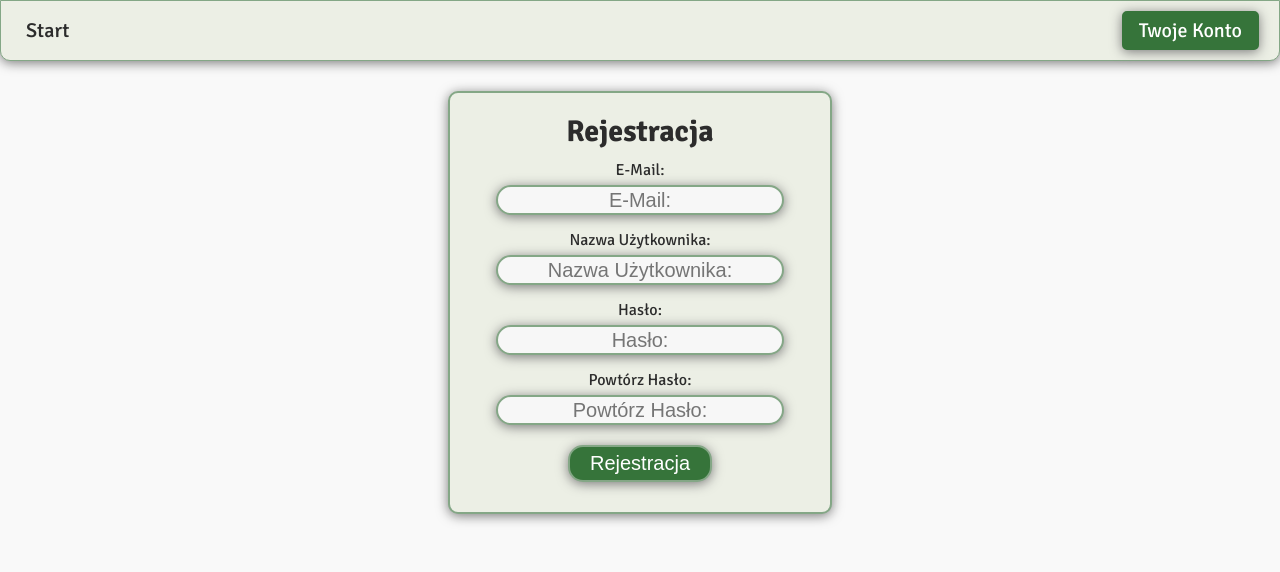
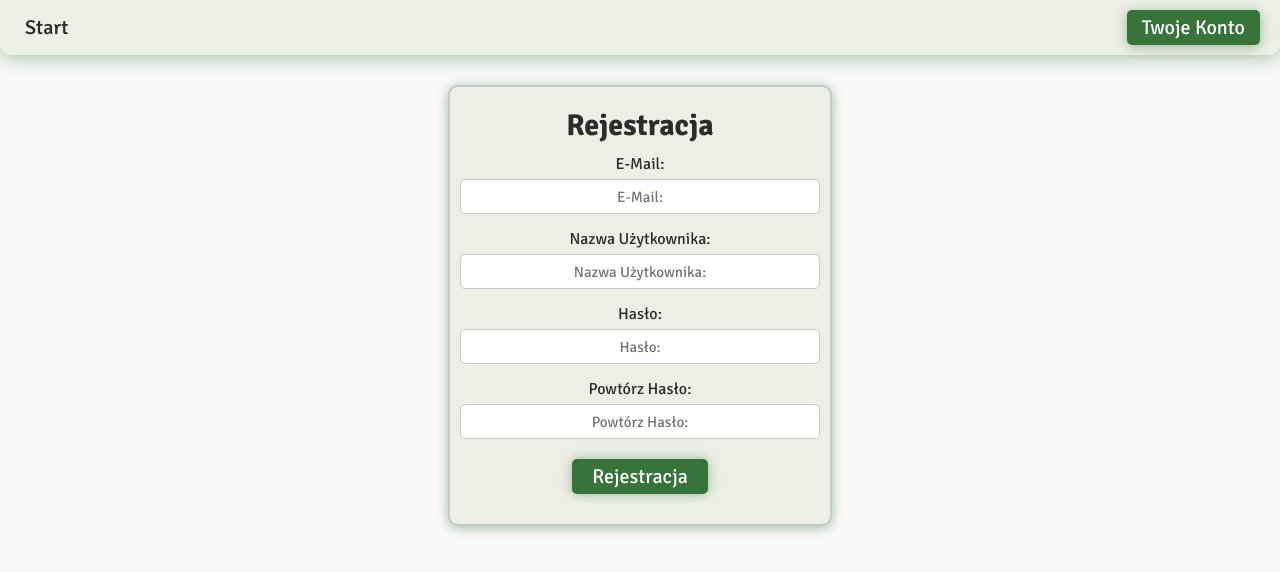
Before and after one commit to Paullina26/advertising_service, a React (Create React App) app in the folder client/: page /registration in a window 1280 px wide. Shown: the top 572 px of the page. Built offline with nearby package versions, Linux system fonts and the light colour scheme.

Commit message:
add textarea in anouncement fixed style aplication

```diff
--- a/client/src/components/Form/Input.js
+++ b/client/src/components/Form/Input.js
@@ -6,18 +6,18 @@ const LabelStyled = styled.label`
 
 const InputStyled = styled.input`
   display: block;
-  border-radius: 15px;
-  font-size: 20px;
+  border-radius: 5px;
+  font-size: 15px;
   border: 0px;
   text-align: center;
   margin: 0px auto;
   margin-bottom: 15px;
   margin-top: 5px;
-  width: 80%;
-  height: 30px;
+  width: 100%;
+  height: 35px;
+  padding: 5px;
   background-color: ${({ theme }) => theme.colors.BackgroundInput};
-  box-shadow: 0px 2px 12px ${({ theme }) => theme.colors.BorderShadow};
-  border: 2px solid ${({ theme }) => theme.colors.Border};
+  border: 1px solid ${({ theme }) => theme.colors.Border};
 `;
 
 const Input = ({
@@ -31,6 +31,10 @@ const Input = ({
   minlength,
   pattern,
   required,
+  className,
+  maxLength,
+  rows,
+  cols,
 }) => {
   return (
     <LabelStyled htmlFor={id}>
@@ -45,6 +49,10 @@ const Input = ({
         minlength={minlength}
         pattern={pattern}
         required={required}
+        className={className}
+        maxLength={maxLength}
+        rows={rows}
+        cols={cols}
       />
     </LabelStyled>
   );
--- a/client/src/components/Form/Submit.js
+++ b/client/src/components/Form/Submit.js
@@ -2,7 +2,7 @@ import styled from 'styled-components';
 
 const InputStyled = styled.input`
   display: block;
-  border-radius: 15px;
+  border-radius: 5px;
   font-size: 20px;
   padding: 5px 20px;
   border: 0px;
@@ -10,12 +10,12 @@ const InputStyled = styled.input`
   margin-top: 20px;
   color: ${({ theme }) => theme.colors.FontLight};
   background-color: ${({ theme }) => theme.colors.BackgroundSubmit};
-  box-shadow: 0px 2px 12px ${({ theme }) => theme.colors.BorderShadow};
-  border: 2px solid ${({ theme }) => theme.colors.Border};
+  box-shadow: 0px 0px 12px ${({ theme }) => theme.colors.BorderShadow};
   cursor: pointer;
   :hover {
     color: ${({ theme }) => theme.colors.FontSubmitHover};
-    background-color: ${({ theme }) => theme.colors.BackgroundInput};
+    background-color: ${({ theme }) => theme.colors.FontLight};
+    box-shadow: 0px 0px 20px ${({ theme }) => theme.colors.BorderShadowLight};
   }
 `;
 
--- a/client/src/components/Navigation/Navigation.js
+++ b/client/src/components/Navigation/Navigation.js
@@ -14,8 +14,9 @@ export const ContainerNav = styled.div`
   padding: 10px;
   background-color: ${({ theme }) => theme.colors.BackgroundNavigation};
   border-radius: 0px 0px 10px 10px;
-  border: 1px solid ${({ theme }) => theme.colors.Border};
-  box-shadow: 0px 2px 12px ${({ theme }) => theme.colors.BorderShadow};
+  /* border: 1px solid ${({ theme }) => theme.colors.Border}; */
+  /* box-shadow: 0px 2px 20px inset ${({ theme }) => theme.colors.BorderShadow}; */
+  box-shadow: 0px 2px 20px ${({ theme }) => theme.colors.BorderShadow};
 `;
 
 export const ContainerBtn = styled.div`
--- a/client/src/components/Navigation/NavigationUserPanel.js
+++ b/client/src/components/Navigation/NavigationUserPanel.js
@@ -5,11 +5,11 @@ import { useNavigate } from 'react-router-dom';
 import { NavLink } from 'react-router-dom';
 
 export const Conteainer = styled.div`
-  width: 20vw;
+  width: 100vw;
   background-color: ${({ theme }) => theme.colors.BackgroundNavigation};
-  border-radius: 0px 10px 10px 0px;
-  border: 1px solid ${({ theme }) => theme.colors.Border};
-  box-shadow: 0px 2px 12px ${({ theme }) => theme.colors.BorderShadow};
+  /* border-radius: 0px 10px 10px 0px; */
+  /* border: 1px solid ${({ theme }) => theme.colors.Border}; */
+  box-shadow: 0px 0px 20px ${({ theme }) => theme.colors.BorderShadow};
   margin-left: 0;
   margin-top: 30px;
   padding: 10px;
@@ -17,7 +17,7 @@ export const Conteainer = styled.div`
 `;
 
 export const StyledLink = styled(NavLink)`
-  display: block;
+  /* display: block; */
   padding: 10px 0px;
   width: 100%;
   height: 100%;
--- a/client/src/components/buttons/UserPanelBtn.js
+++ b/client/src/components/buttons/UserPanelBtn.js
@@ -8,13 +8,14 @@ export const UserPanelButton = styled.button`
   margin-right: 10px;
   color: ${({ theme }) => theme.colors.FontLight};
   background-color: ${({ theme }) => theme.colors.BackgroundUserPanelBtn};
-  border: 2px solid ${({ theme }) => theme.colors.BorderUserPanel};
+  /* border: 2px solid ${({ theme }) => theme.colors.BorderUserPanel}; */
   box-shadow: 0px 2px 12px ${({ theme }) => theme.colors.BorderShadow};
 
   cursor: pointer;
   :hover {
     color: ${({ theme }) => theme.colors.FontSubmitHover};
-    background-color: ${({ theme }) => theme.colors.BackgroundButton};
-    border: 2px solid ${({ theme }) => theme.colors.BorderUserPanel};
+    background-color: ${({ theme }) => theme.colors.FontLight};
+    /* border: 2px solid ${({ theme }) => theme.colors.FontLight}; */
+    box-shadow: 0px 0px 20px ${({ theme }) => theme.colors.BorderShadowLight};
   }
 `;
--- a/client/src/pages/UserPanel/AddAnnouncement.js
+++ b/client/src/pages/UserPanel/AddAnnouncement.js
@@ -1,4 +1,4 @@
-import { Container, FormTittle } from 'styles/Form.style';
+import { FormTittle } from 'styles/Form.style';
 import { useState } from 'react';
 import styled from 'styled-components';
 import Input from 'components/Form/Input';
@@ -6,9 +6,34 @@ import Submit from 'components/Form/Submit';
 import PhoneInput from 'react-phone-input-2';
 import 'react-phone-input-2/lib/style.css';
 
-// export const PhoneInput = styled(PhoneInput)`
-//   background-color: black;
-// `;
+export const Container = styled.div`
+  text-align: center;
+  margin: 30px auto;
+  padding: 10px;
+  background-color: ${({ theme }) => theme.colors.BackgroundForm};
+  min-width: 340px;
+  max-width: 400px;
+  border-radius: 10px;
+  box-shadow: 0px 2px 12px ${({ theme }) => theme.colors.BorderShadow};
+  .titleAnnouncementStyle {
+    width: 300px;
+    text-align: start;
+  }
+  .containerClassPhone {
+    margin: auto;
+    width: 300px;
+    padding: 0;
+    margin-bottom: 15px;
+  }
+  .descriptionAnnouncementStyle {
+    border-radius: 5px;
+    font-size: 15px;
+    padding: 5px;
+    width: 100%;
+    background-color: ${({ theme }) => theme.colors.BackgroundInput};
+    border: 1px solid ${({ theme }) => theme.colors.Border};
+  }
+`;
 
 const AddAnnouncement = () => {
   const [titleAnnouncement, setTitleAnnouncement] = useState('');
@@ -17,9 +42,9 @@ const AddAnnouncement = () => {
   const [error, setError] = useState(null);
 
   const titleElement = {
-    title: 'Tytuł ogłoszenia',
-    description: 'Opis',
-    numberPhone: 'Numer Telefonu',
+    title: 'Tytuł ogłoszenia:',
+    description: 'Opis:',
+    numberPhone: 'Numer Telefonu:',
     submit: 'Dodaj',
   };
 
@@ -45,30 +70,39 @@ const AddAnnouncement = () => {
           placeholder={titleElement.title}
           minlength='4'
           required
+          className='titleAnnouncementStyle'
         />
+        <p>{titleElement.numberPhone}</p>
         <PhoneInput
           country={'pl'}
           label={titleElement.numberPhone}
           id='numberPhone_announcement'
-          // type='tel'
           value={numberPhone}
           onChange={e => setNumberPhone(e)}
-          placeholder={titleElement.numberPhone}
+          specialLabel={titleElement.numberPhone}
           required
-          // containerClass='dupa'
-          // containerStyle={{
-          //   backgroundColor: 'red',
-          // }}
+          containerClass='containerClassPhone'
+          // inputClass='inputClassPhone'
+          // buttonClass='buttonClassPhone'
+          // dropdownClass='dropdownClassPhone'
+          // searchClass='searchClassPhone'
+          // inputStyle='inputStylePhone'
+          // buttonStyle='buttonStylePhone'
+          // dropdownStyle='dropdownStylePhone'
+          // searchStyle='searchStylePhone'
         />
-        <Input
-          label={titleElement.description}
+
+        <p>{titleElement.description}</p>
+        <textarea
+          placeholder={titleElement.description}
+          value={descriptionAnnouncement}
+          name='descriptionAnnouncement'
           id='description_announcement'
-          type='text'
-          value={descriptionAnnouncement}
           onChange={e => setDescriptionAnnouncement(e.target.value)}
-          placeholder={titleElement.description}
-          minlength='4'
-          required
+          cols='30'
+          rows='10'
+          maxLength='100'
+          className='descriptionAnnouncementStyle'
         />
         <Submit id='AddAnnouncement' type='submit' value={titleElement.submit} />
       </form>
--- a/client/src/styles/GlobalStyle.style.js
+++ b/client/src/styles/GlobalStyle.style.js
@@ -7,13 +7,13 @@ export const GlobalStyle = createGlobalStyle`
   }
 
   *, *::after, *::before {
+    font-family: 'Signika', sans-serif;
     box-sizing: inherit;
     margin: 0;
     padding: 0;
   }
 
   body {
-    font-family: 'Signika', sans-serif;
     position: relative;
     background-color: ${({ theme }) => theme.colors.Background};
     color: ${({ theme }) => theme.colors.Font};
--- a/client/src/templates/theme.styles.js
+++ b/client/src/templates/theme.styles.js
@@ -8,13 +8,13 @@ export const theme = {
     Background: '#f9f9f9',
     BackgroundNavigation: '#ecefe5',
     BackgroundForm: '#ecefe5',
-    BackgroundInput: '#f7f7f7',
+    BackgroundInput: '#ffffff',
     BackgroundButton: '#f7f7f7',
     BackgroundSubmit: '#36743a',
     BackgroundButtonLogout: '#d3c314',
     BackgroundUserPanelBtn: '#36743a',
 
-    Border: '#84a786',
+    Border: '#c9c9c9',
     BorderLogout: '#edda0b',
     BorderUserPanel: '#36743a',
 
@@ -22,7 +22,10 @@ export const theme = {
     // Border: '#a09d64',
     // Border: '#5c7537',
 
-    BorderShadow: '#7b7b7b',
+    // BorderShadow: '#7b7b7b',
+    BorderShadow: '#36743a75',
+    BorderShadowLight: '#36743ac9',
+
     GlassBackground: 'rgba(10, 10, 10, 0.5)',
     GlassBackgroundMobile: 'rgba(10, 10, 10, 0.801)',
     GlassShadow: 'rgba(2, 4, 24, 1)',
```
